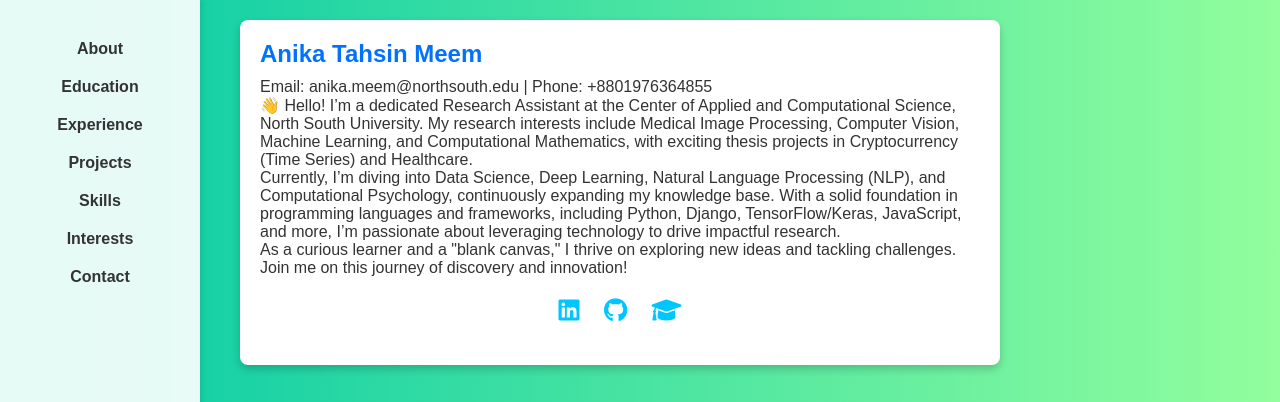
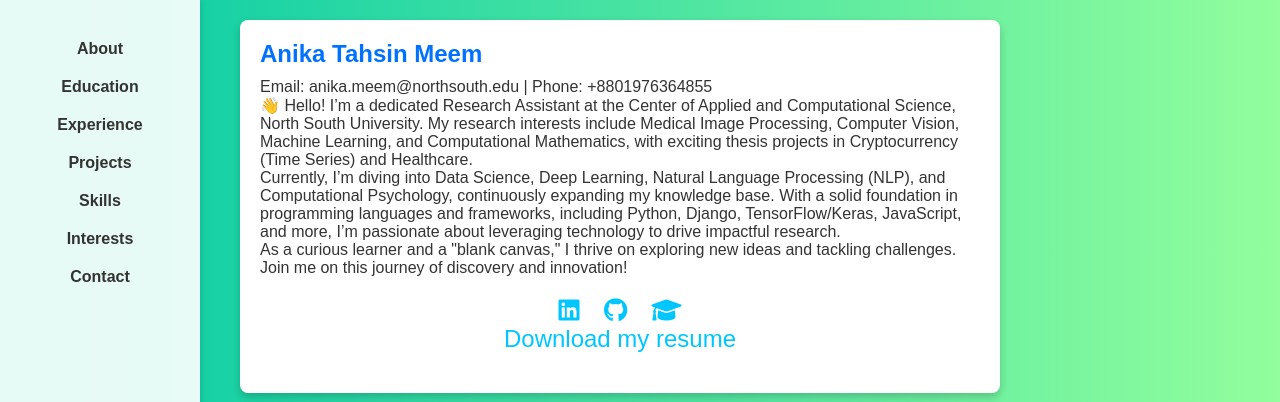
Before and after one commit to AnikaMeem/-AnikaMeem.github.io, a plain HTML site: page index.html in a window 1280 px wide. Shown: the top 402 px of the page. Drawn offline with Linux system fonts and the light colour scheme.

Commit message:
index.html

```diff
--- a/index.html
+++ b/index.html
@@ -37,6 +37,7 @@
                 <a href="https://www.linkedin.com/in/anika-tahsin-meem" target="_blank"><i class="fab fa-linkedin"></i></a>
                 <a href="https://github.com/AnikaMeem" target="_blank"><i class="fab fa-github"></i></a>
                 <a href="https://scholar.google.com/citations?hl=en&user=HMVsjfsAAAAJ&view_op=list_works" target="_blank"><i class="fas fa-graduation-cap"></i></a>
+                <p><a href="CV_Anika_Tahsin_Meem.pdf" download>Download my resume</a></p>
             </div>
         </section>
 
```
